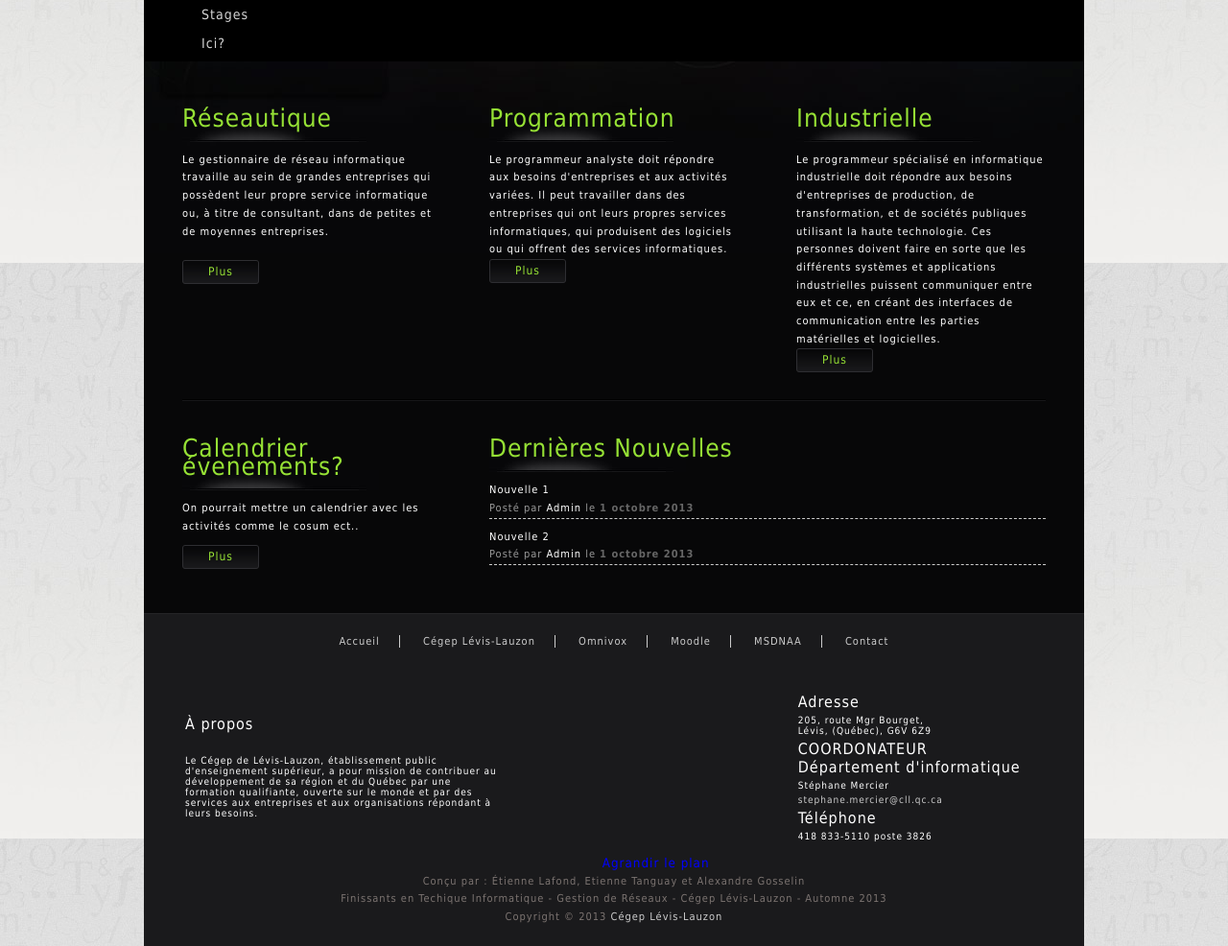
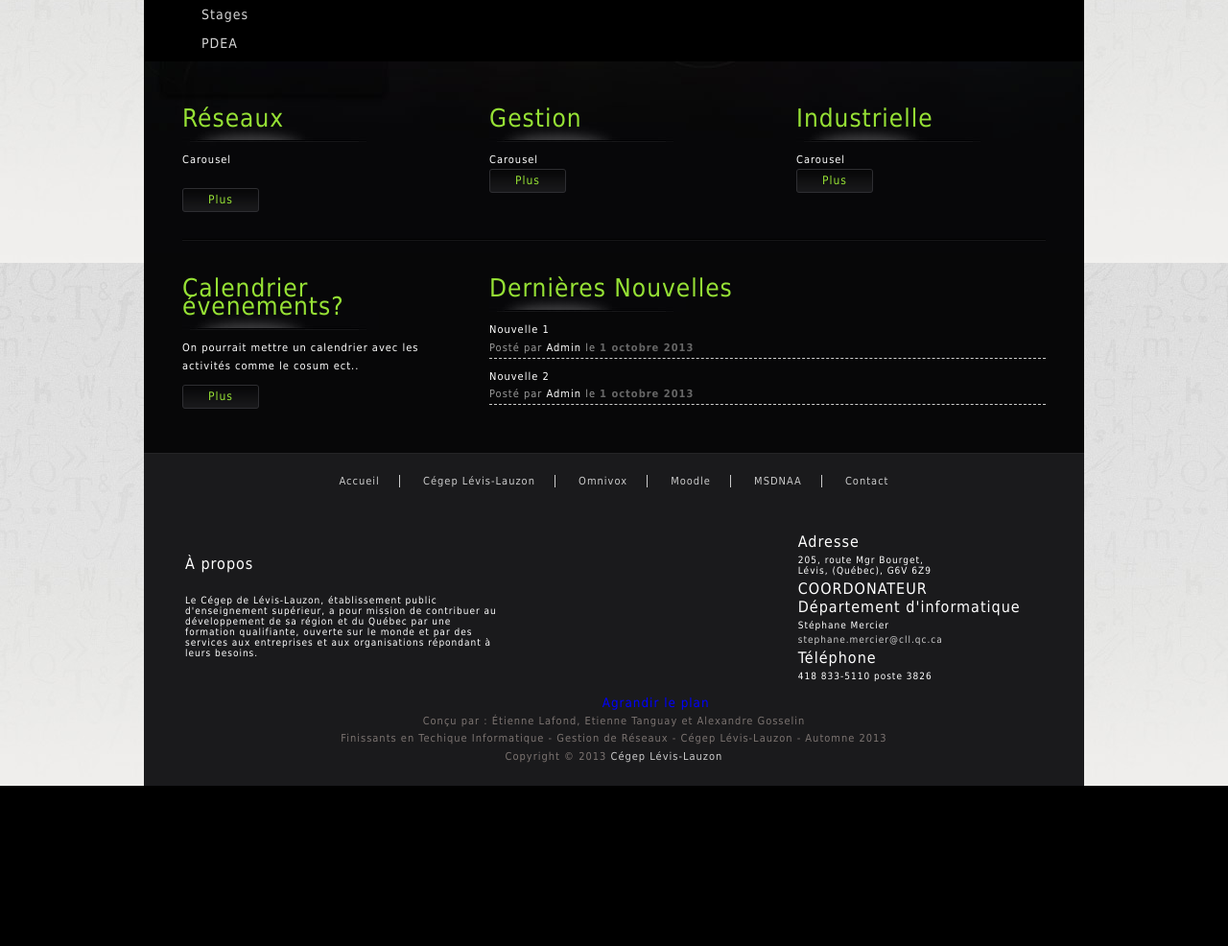
Before and after one commit to dinfcll/a13-dinf-siteweb, a PHP site: page / in a window 1280 px wide. Shown: the part 326-1312 px from the top of the page at 96% size. After the commit the page ends 1145 px from the top, so only its background shows below. Run offline with PHP 8.4, Linux system fonts and the light colour scheme; some libraries are stand-ins or nearby versions.

Commit message:
liens externes

```diff
--- a/header.php
+++ b/header.php
@@ -24,7 +24,7 @@
             <h1><a href="http://www.cll.qc.ca" target="_parent">
 
                     <img src="images/bck_logo.png" alt="Site Title"/>
-                    <span>Département d'informatique</span>
+                    <span>Technique de l'informatique</span>
 
                 </a></h1>
 
@@ -47,10 +47,10 @@
         <div id="templatemo_menu">
             <ul>
                 <li><a href="index.php" class="current"><span></span>Acceuil</a></li>
-                <li><a href="index.php" target="_parent"><span></span>ATE</a></li>
+                <li><a href="http://cll.qc.ca/programmes/alternance-travail-etudes/" target="_parent"><span></span>ATE</a></li>
                 <li><a href="index.php" target="_blank"><span></span>Enseignants</a></li>
-                <li><a href="index.php" target="_parent"><span></span>Stages</a></li>
-                <li><a href="index.php"><span></span>Ici?</a></li>
+                <li><a href="http://www.clevislauzon.qc.ca/informatique/2014_Lettre_stage_H-2014GIR_1.pdf" target="_parent"><span></span>Stages</a></li>
+                <li><a href="http://www.clevislauzon.qc.ca/informatique/PDEA%20Version%20officielle%202010.pdf"><span></span>PDEA</a></li>
             </ul>
         </div>
         <!-- end of menu -->
--- a/index.php
+++ b/index.php
@@ -12,9 +12,9 @@ include('header.php');
         <div class="section_w900">
 
             <div class="section_w260 float_l margin_r60">
-                <h2>Réseautique</h2>
+                <h2>Réseaux</h2>
 
-                <p>Le gestionnaire de réseau informatique travaille au sein de grandes entreprises qui possèdent leur propre service informatique ou, à titre de consultant, dans de petites et de moyennes entreprises.</p>
+                <p>Carousel</p>
 
 
 
@@ -24,9 +24,9 @@ include('header.php');
 
             <div class="section_w260 float_l margin_r60">
 
-                <h2>Programmation</h2>
+                <h2>Gestion</h2>
 
-                <p>Le programmeur analyste doit répondre aux besoins d'entreprises et aux activités variées. Il peut travailler dans des entreprises qui ont leurs propres services informatiques, qui produisent des logiciels ou qui offrent des services informatiques.</p>
+                <p>Carousel</p>
 
                 <div class="button_01"><a href="http://cll.qc.ca/programmes/techniques/techniques-de-linformatique-informatique-de-gestion-420-aa/">Plus</a></div>
 
@@ -36,7 +36,7 @@ include('header.php');
 
                 <h2>Industrielle</h2>
 
-                <p>Le programmeur spécialisé en informatique industrielle doit répondre aux besoins d'entreprises de production, de transformation, et de sociétés publiques utilisant la haute technologie. Ces personnes doivent faire en sorte que les différents systèmes et applications industrielles puissent communiquer entre eux et ce, en créant des interfaces de communication entre les parties matérielles et logicielles.</p>
+                <p>Carousel</p>
 
                 <div class="button_01"><a href="http://cll.qc.ca/programmes/techniques/techniques-de-linformatique-informatique-industrielle-420-ab/">Plus</a></div>
 
```
